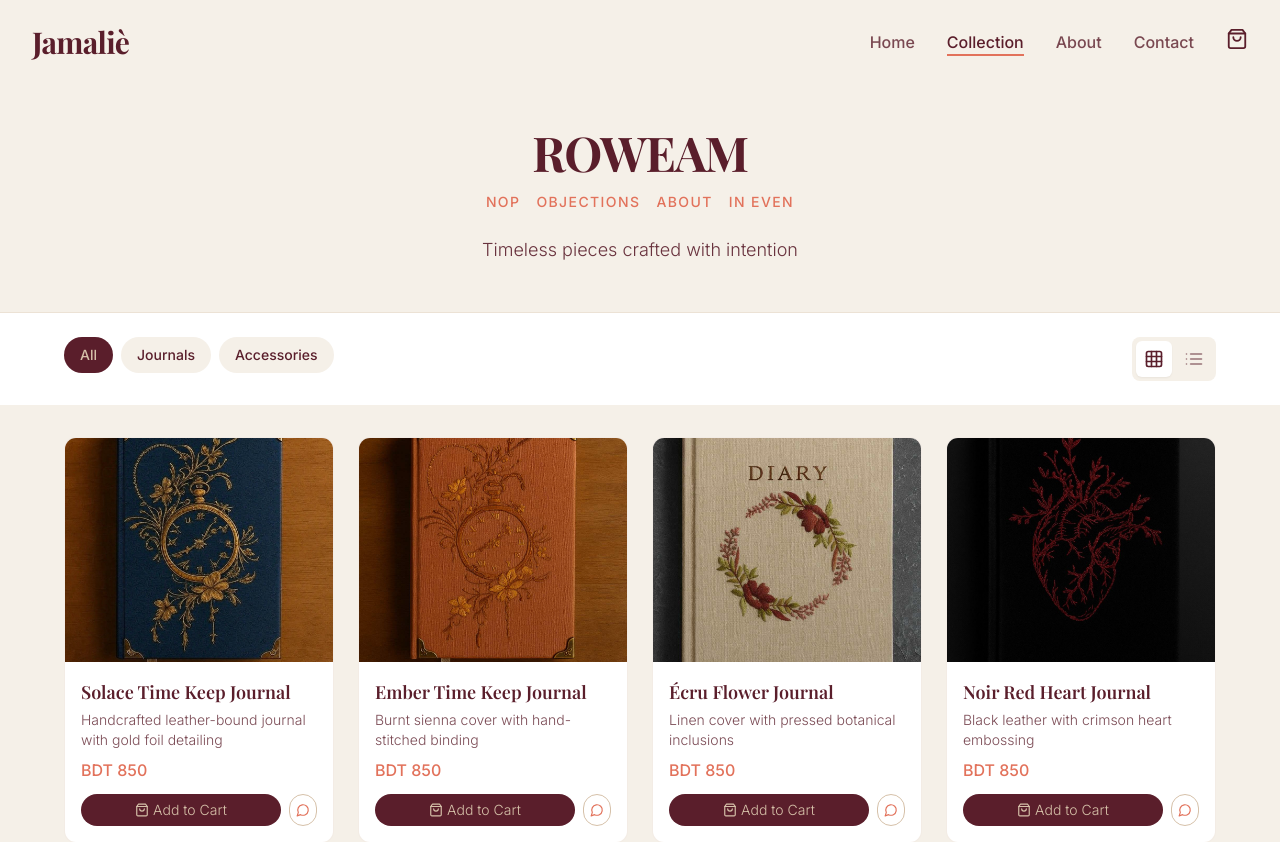
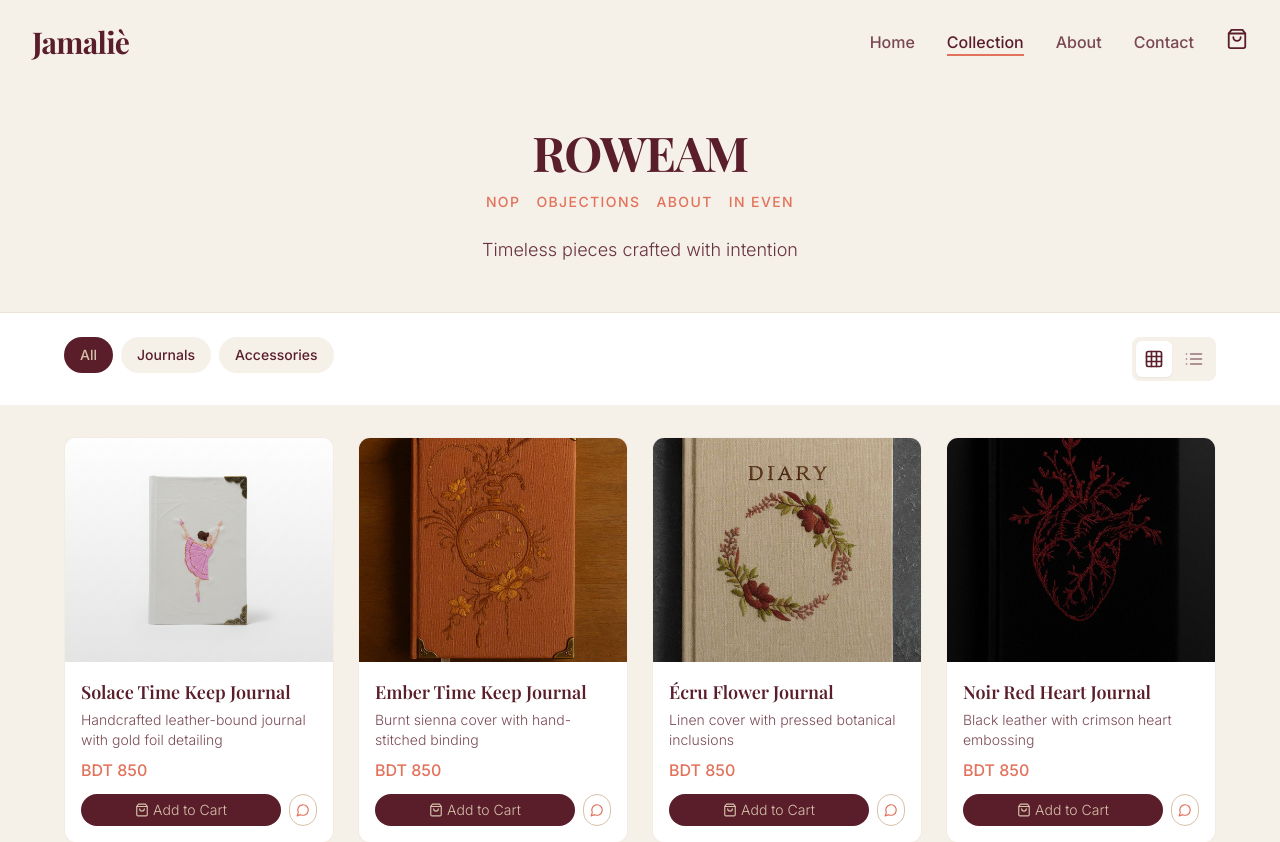
Before and after one commit to saifulraislam/jamalie3, a React (Vite) app: page /collection in a window 1280 px wide. Shown: the top 842 px of the page. Built offline with nearby package versions, Linux system fonts and the light colour scheme.

Commit message:
Update CollectionPage.tsx

```diff
--- a/src/pages/CollectionPage.tsx
+++ b/src/pages/CollectionPage.tsx
@@ -37,7 +37,7 @@ const CollectionPage: React.FC = () => {
       id: 1,
       name: "Solace Time Keep Journal",
       price: "BDT 850",
-      image: "jour (1).jpeg",
+      image: "bellydance.png",
       category: "journals",
       description: "Handcrafted leather-bound journal with gold foil detailing",
       whatsappText: "I'm interested in Solace Time Keep Journal"
```
